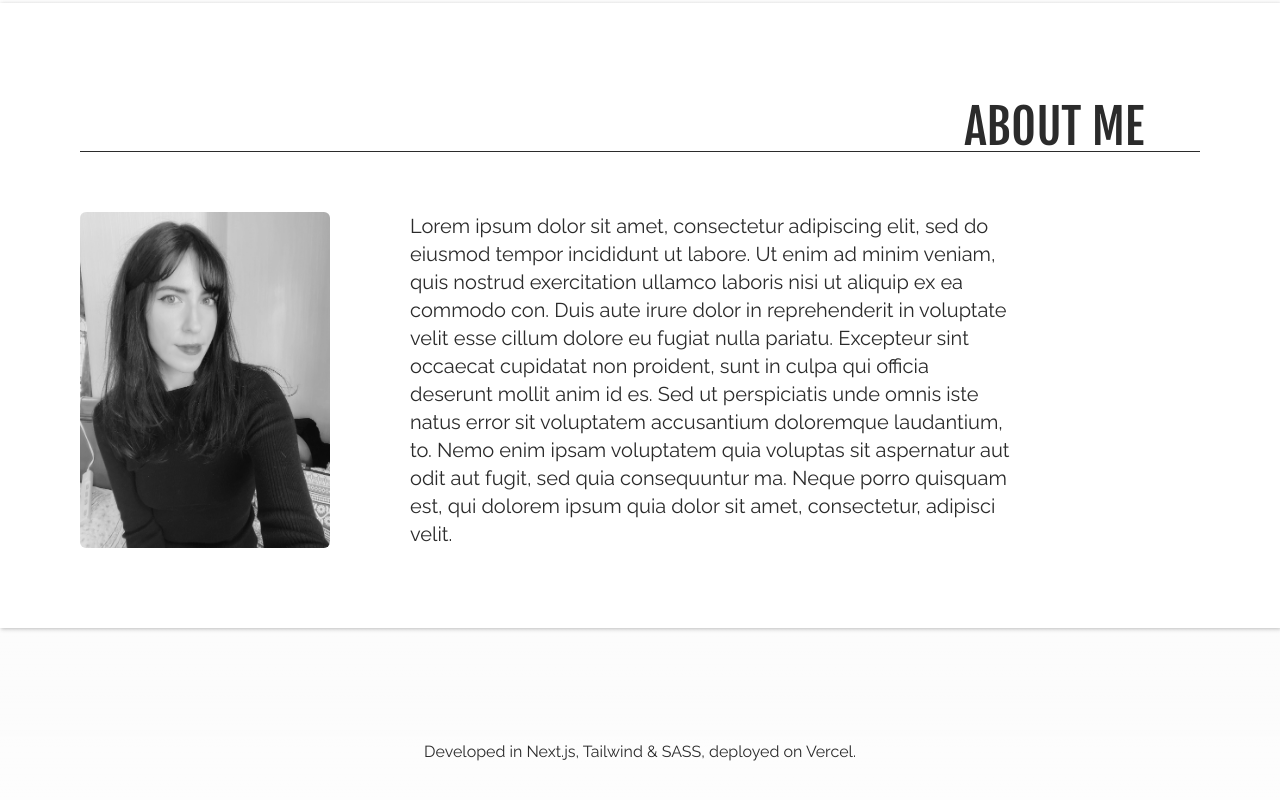
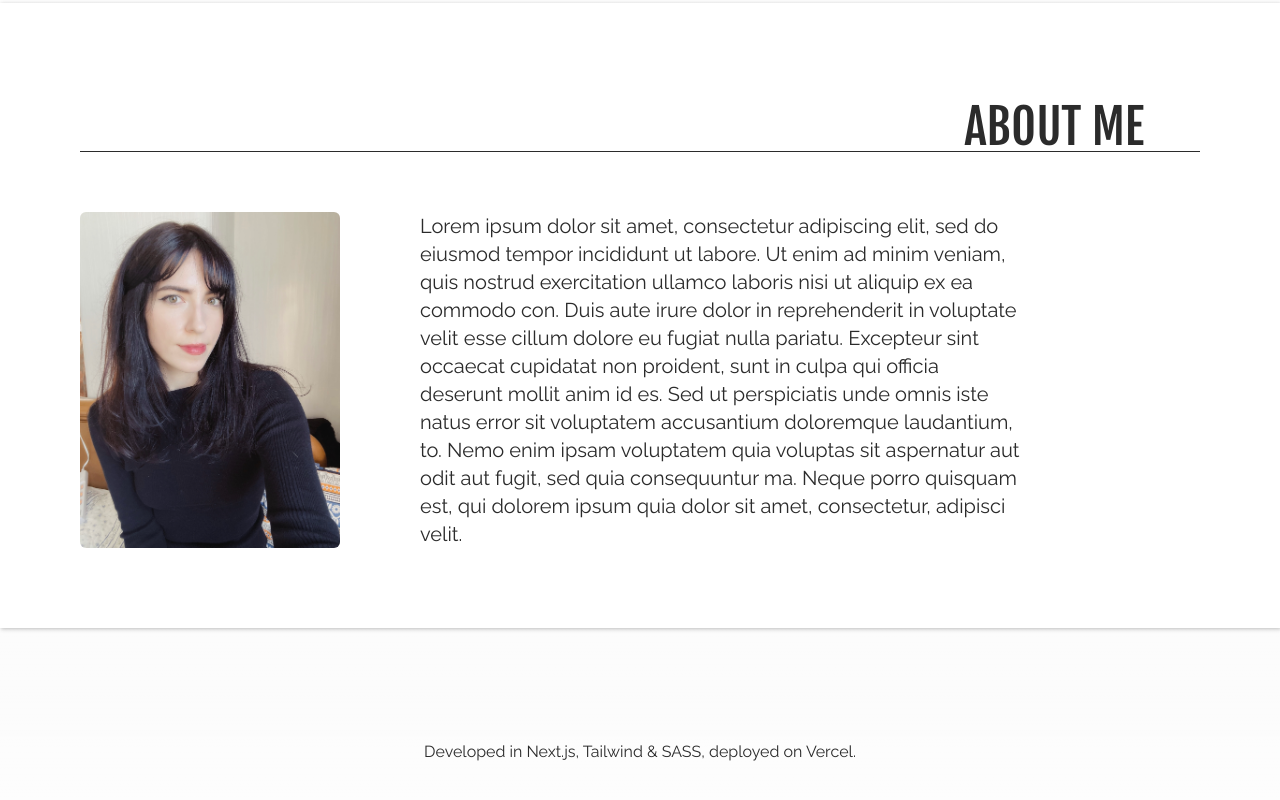
Before and after one commit to amekatze/portfolio2023, a Next.js app: page / in a window 1280 px wide. Shown: the part 2064-2864 px from the top of the page. Built offline with nearby package versions, Linux system fonts and the light colour scheme.

Commit message:
image size

```diff
--- a/src/components/About.tsx
+++ b/src/components/About.tsx
@@ -15,11 +15,11 @@ export default function About({ fjalla }: AboutProps) {
       <div className="flex flex-wrap gap-20">
         <Image
           src="/images/IMG_8117.JPG"
-          width={250}
+          width={260}
           height={250}
           alt="A photo of me!"
           loading="lazy"
-          className="rounded-md grayscale"
+          className="rounded-md object-cover"
         />
         <div className="max-w-[600px] text-xl">
           Lorem ipsum dolor sit amet, consectetur adipiscing elit, sed do
```
